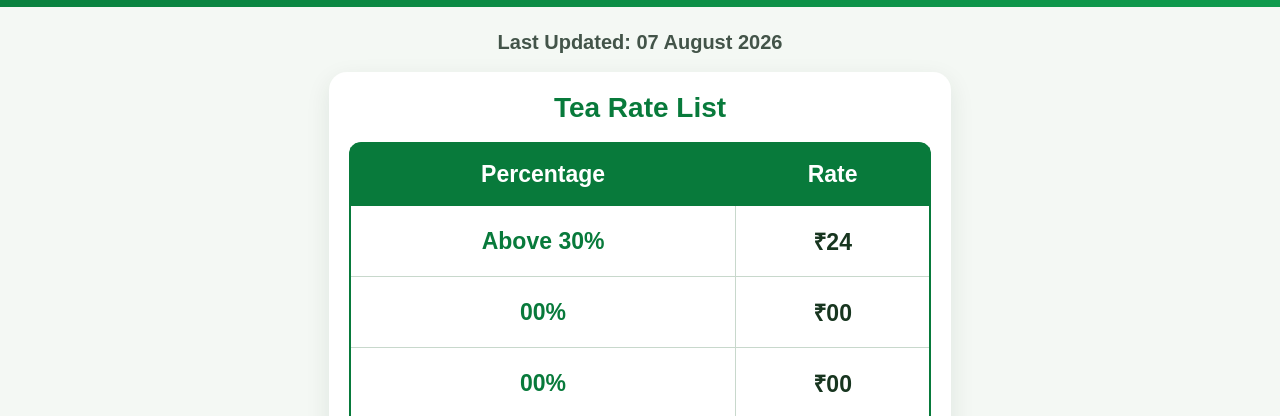
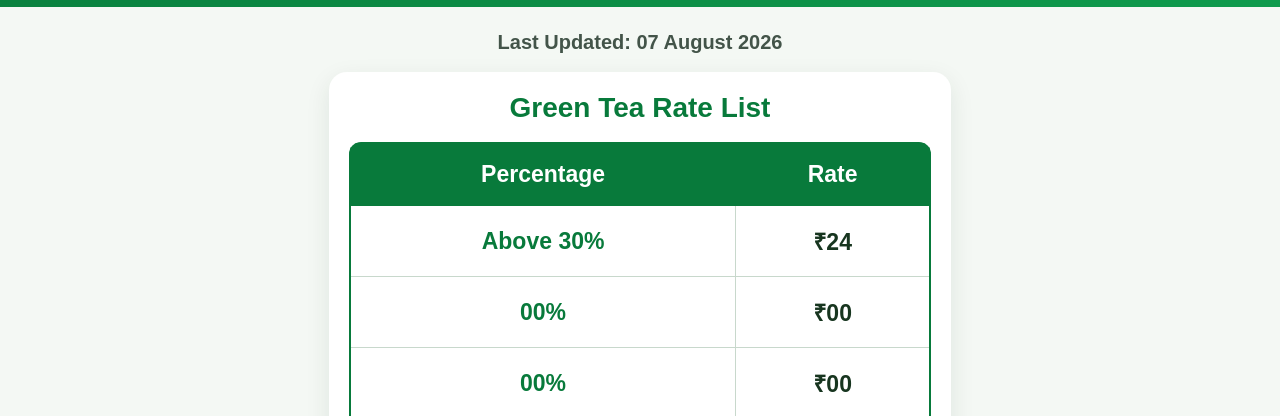
Before and after one commit to mazouGLrate/mazou-tea-industry, a plain HTML site: page index.html in a window 1280 px wide. Shown: the part 383-799 px from the top of the page. Drawn offline with Linux system fonts and the light colour scheme.

Commit message:
Rename 'Tea Rate List' to 'Green Tea Rate List'

```diff
--- a/index.html
+++ b/index.html
@@ -51,7 +51,7 @@ td{font-size:21px;padding:17px 7px}
 <main class="container">
   <p class="date">Last Updated: 07 August 2026</p>
   <section class="card">
-    <h2>Tea Rate List</h2>
+    <h2>Green Tea Rate List</h2>
     <div class="table-wrap">
       <table>
         <thead><tr><th>Percentage</th><th>Rate</th></tr></thead>
```
